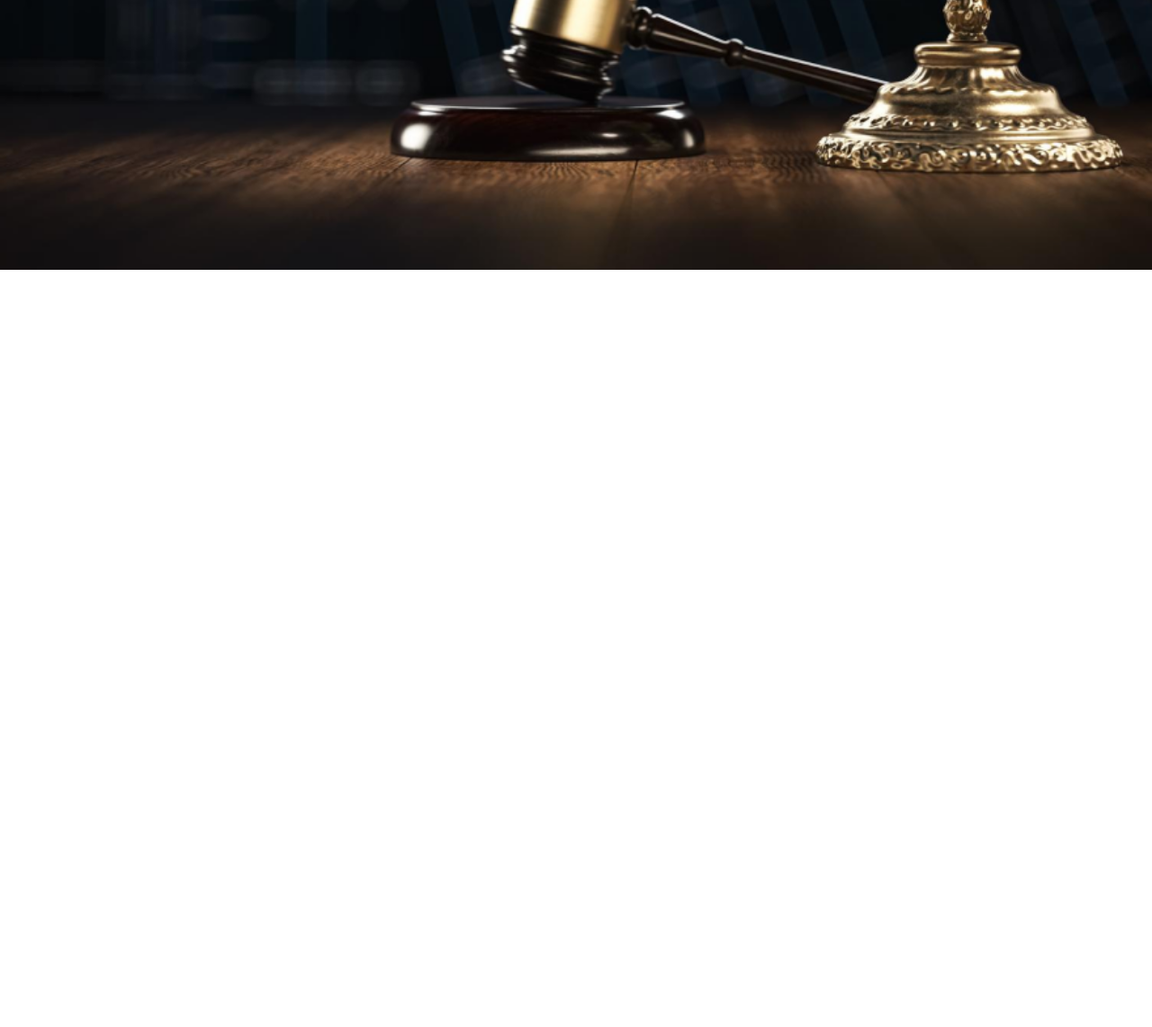
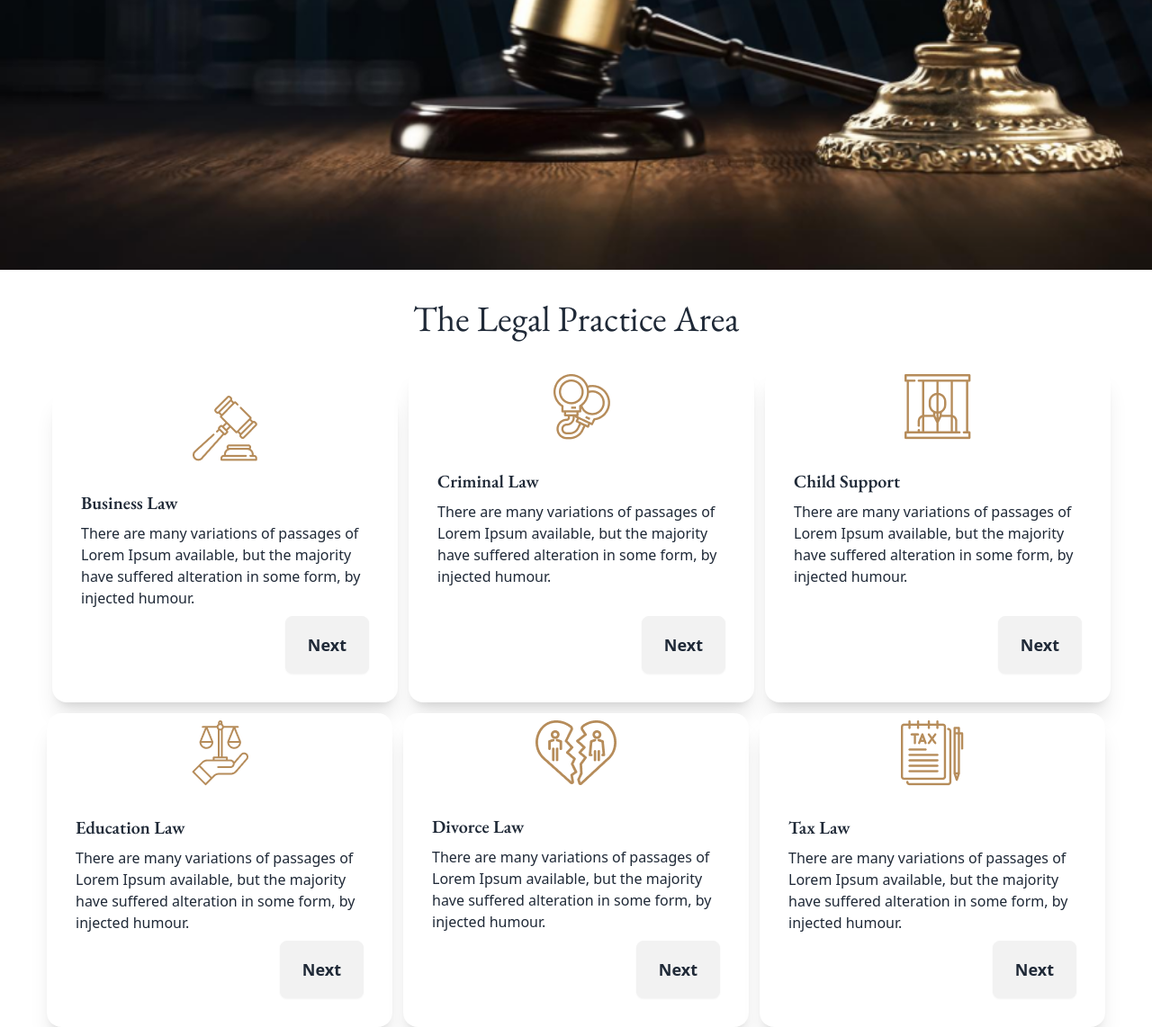
Before and after one commit to Ahnafd/Legal-Police, a plain HTML site: page index.html in a window 1280 px wide. Shown: the part 589-1731 px from the top of the page at 90% size. Before the commit the page ends 889 px from the top, so only its background shows below. Drawn offline with nearby package versions, Linux system fonts and the light colour scheme.

Commit message:
cards part complete

```diff
--- a/index.html
+++ b/index.html
@@ -4,6 +4,7 @@
     <meta charset="UTF-8">
     <meta name="viewport" content="width=device-width, initial-scale=1.0">
     <title>Legal Website</title>
+    <link rel="shortcut icon" href="images/business.png" type="image/x-icon">
     <script src="https://cdn.tailwindcss.com"></script>
     <link rel="stylesheet" href="style.css">
     <link href="https://cdn.jsdelivr.net/npm/daisyui@4.12.23/dist/full.min.css" rel="stylesheet" type="text/css" />
@@ -45,7 +46,7 @@
                   <li><a class="text-gray-500 text-base">Contact Us</a></li>
                 </ul>
               </div>
-              <img class="imga" src="images/business.png" alt="">
+              <img class="imga object-contain" src="images/business.png" alt="">
               <a class="btn btn-ghost  justice text-4xl">Justice</a>
             </div>
             <div class="navbar-center hidden lg:flex">
@@ -82,8 +83,94 @@
   </div>
 </div>
     </header>
-    <main>
-
+        <h3 class="dlm text-center mt-6 mb-6">The Legal Practice Area</h3>
+        <main class="flex flex-wrap gap-x-3 gap-y-3 justify-center">
+        <div class="card-dad"></div>
+        <div class="card bg-base-100 w-96 shadow-xl mt-6">
+          <figure>
+            <img class="pt-2"
+              src="images/business.png"
+              alt="Shoes" />
+          </figure>
+          <div class="card-body">
+            <h2 class="card-title">Business Law</h2>
+            <p>There are many variations of passages of Lorem Ipsum available, but the majority have suffered alteration in some form, by injected humour.</p>
+            <div class="card-actions justify-end">
+              <button class="btn btn-xs sm:btn-sm md:btn-md lg:btn-lg">Next</button>
+            </div>
+          </div>
+        </div>
+        <div class="card bg-base-100 w-96 shadow-xl">
+          <figure>
+            <img class="pt-2"
+              src="images/criminal.png"
+              alt="Shoes" />
+          </figure>
+          <div class="card-body">
+            <h2 class="card-title">Criminal Law</h2>
+            <p>There are many variations of passages of Lorem Ipsum available, but the majority have suffered alteration in some form, by injected humour.</p>
+            <div class="card-actions justify-end">
+              <button class="btn btn-xs sm:btn-sm md:btn-md lg:btn-lg">Next</button>
+            </div>
+          </div>
+        </div>
+        <div class="card bg-base-100 w-96 shadow-xl">
+          <figure>
+            <img class="pt-2"
+              src="images/child.png"
+              alt="Shoes" />
+          </figure>
+          <div class="card-body">
+            <h2 class="card-title">Child Support</h2>
+            <p>There are many variations of passages of Lorem Ipsum available, but the majority have suffered alteration in some form, by injected humour.</p>
+            <div class="card-actions justify-end">
+              <button class="btn btn-xs sm:btn-sm md:btn-md lg:btn-lg">Next</button>
+            </div>
+          </div>
+        </div>
+        <div class="card bg-base-100 w-96 shadow-xl">
+          <figure>
+            <img class="pt-2"
+              src="images/education.png"
+              alt="Shoes" />
+          </figure>
+          <div class="card-body">
+            <h2 class="card-title">Education Law</h2>
+            <p>There are many variations of passages of Lorem Ipsum available, but the majority have suffered alteration in some form, by injected humour.</p>
+            <div class="card-actions justify-end">
+              <button class="btn btn-xs sm:btn-sm md:btn-md lg:btn-lg">Next</button>
+            </div>
+          </div>
+        </div>
+        <div class="card bg-base-100 w-96 shadow-xl">
+          <figure>
+            <img class="pt-2"
+              src="images/divorce.png"
+              alt="Shoes" />
+          </figure>
+          <div class="card-body">
+            <h2 class="card-title">Divorce Law</h2>
+            <p>There are many variations of passages of Lorem Ipsum available, but the majority have suffered alteration in some form, by injected humour.</p>
+            <div class="card-actions justify-end">
+              <button class="btn btn-xs sm:btn-sm md:btn-md lg:btn-lg">Next</button>
+            </div>
+          </div>
+        </div>
+        <div class="card bg-base-100 w-96 shadow-xl">
+          <figure>
+            <img class="pt-2"
+              src="images/tax.png"
+              alt="Shoes" />
+          </figure>
+          <div class="card-body">
+            <h2 class="card-title">Tax Law</h2>
+            <p>There are many variations of passages of Lorem Ipsum available, but the majority have suffered alteration in some form, by injected humour.</p>
+            <div class="card-actions justify-end">
+              <button class="btn btn-xs sm:btn-sm md:btn-md lg:btn-lg">Next</button>
+            </div>
+          </div>
+        </div>
+    </div>
     </main>
     <footer>
 
--- a/style.css
+++ b/style.css
@@ -4,8 +4,18 @@
 .sub{
     font-family: "EB Garamond", serif;
 }
-@media screen and (max-width: 640px) {
+.dlm{
+    font-family: "EB Garamond", serif;
+    font-size: 40px;
+}
+.card-title{
+    font-family: "EB Garamond", serif;
+}
+@media screen and (max-width: 700px) {
     .imga{
         display: none;
     }
+    .dlm{
+        font-size: 30px;
+    }
 }
```
